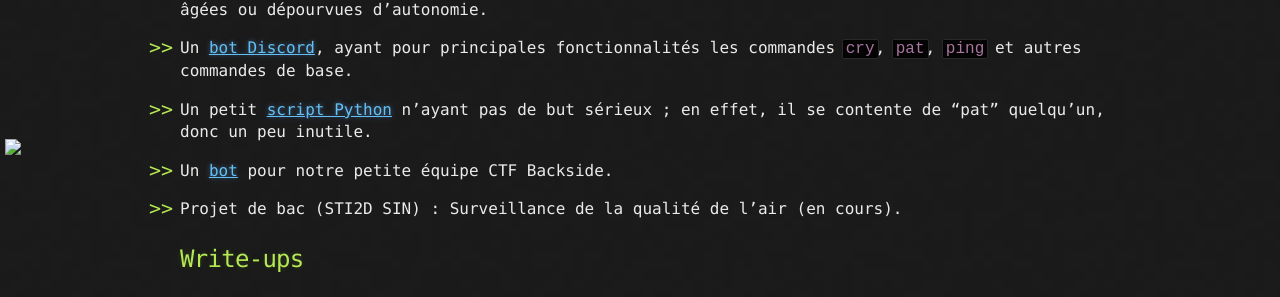
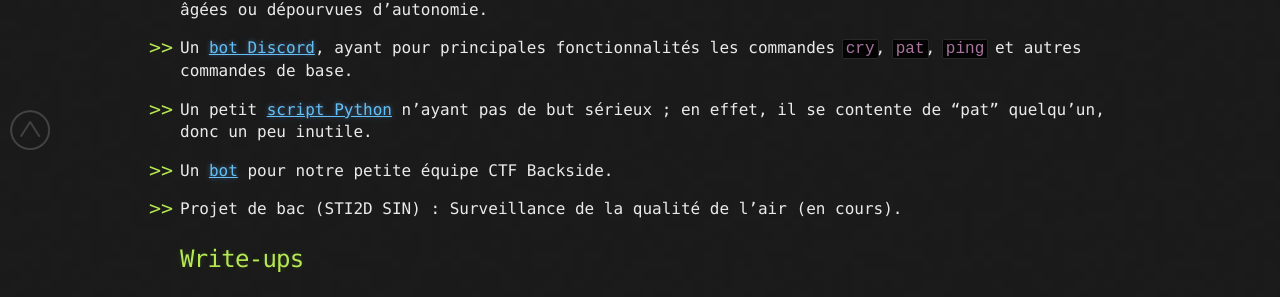
Before and after one commit to M0onshadow/M0onshadow.github.io, a Jekyll site: the page built from index.md, in a window 1280 px wide. Shown: the part 733-1030 px from the top of the page. Built offline with Jekyll 4.4.1, drawn with Linux system fonts in a browser that asks for light colours; the repository's description, which GitHub fills in, is left out.

Commit message:
Update default.html

```diff
--- a/_layouts/default.html
+++ b/_layouts/default.html
@@ -45,5 +45,5 @@
       </script>
     {% endif %}
   </body>
-  <a style="display: scroll; position: fixed; bottom: 5px; left: 5px" href="#" title="Haut de page"><img src="https://"
+  <a style="display: scroll; position: fixed; bottom: 5px; left: 5px" href="#" title="Haut de page"><img src="https://m0onshadow.github.io/up.png "
 </html>
```
